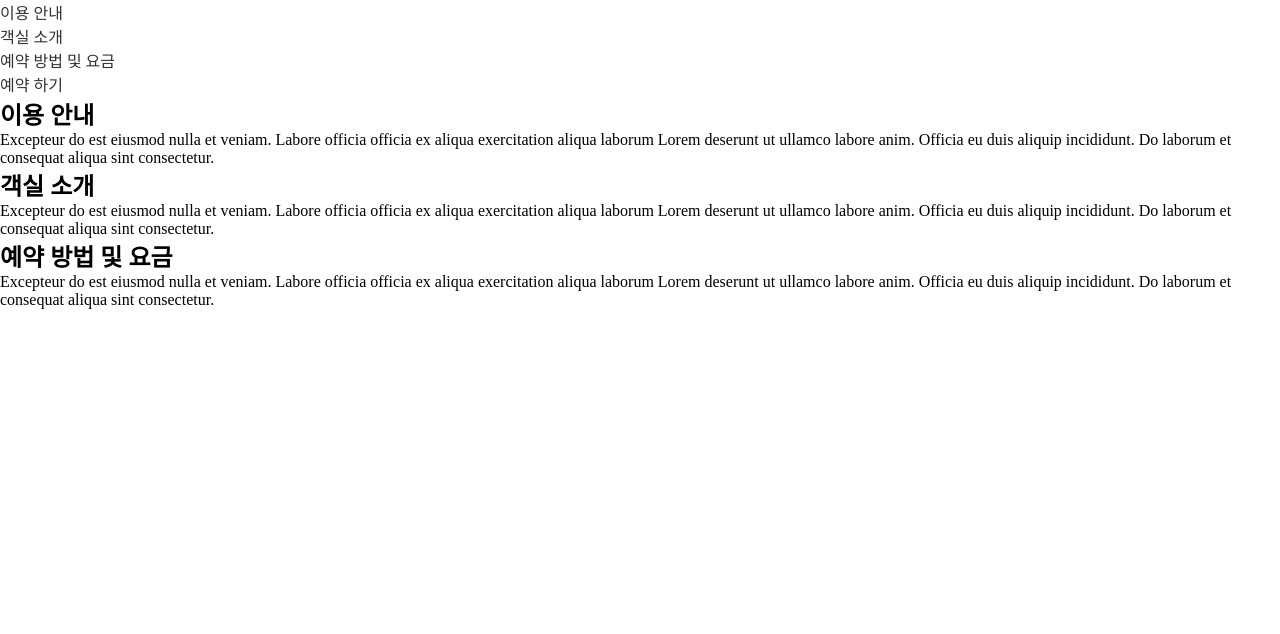
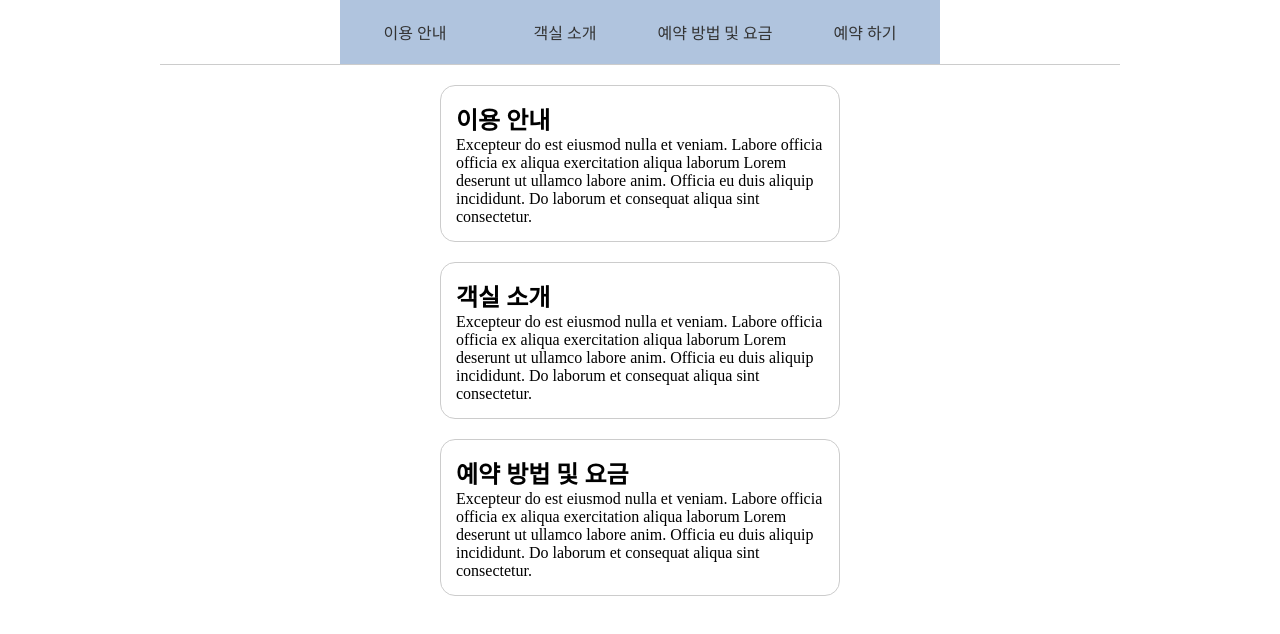
Before and after one commit to pje224/reservation, a plain HTML site: page index.html in a window 1280 px wide. Drawn offline with Linux system fonts and the light colour scheme.

Commit message:
css 1차 완료

```diff
--- a/css/main.css
+++ b/css/main.css
@@ -12,3 +12,42 @@ a {
   color: #333;
   text-decoration: none;
 }
+.wrap {
+  width: 960px;
+  margin: auto;
+}
+.navi {
+  border-bottom: 1px solid #ccc;
+  margin-bottom: 20px;
+}
+.navi ul {
+  width: 600px;
+  display: flex;
+  margin: auto;
+  text-align: center;
+  background-color: lightsteelblue;
+}
+.navi ul li {
+  width: calc(100% / 4);
+  /* background-color: lightsteelblue; */
+}
+.navi ul li a {
+  display: block;
+  padding: 20px 0;
+}
+.navi ul li a:hover {
+  background-color: rgb(146, 166, 192);
+  color: #fff;
+}
+.container {
+  display: flex;
+  flex-direction: column;
+  align-items: center;
+  gap: 20px;
+}
+.contents {
+  width: 400px;
+  padding: 15px;
+  border: 1px solid #ccc;
+  border-radius: 15px;
+}
--- a/index.html
+++ b/index.html
@@ -18,6 +18,7 @@
           <li><a href="#">예약 하기</a></li>
         </ul>
       </nav>
+      <div class="container">
         <!-- 이용안내 -->
         <div id="intro" class="contents">
           <h2>이용 안내</h2>
@@ -49,5 +50,6 @@
           </p>
         </div>
       </div>
+    </div>
   </body>
 </html>
```
Lines whose indentation alone changed are shown as unchanged.
